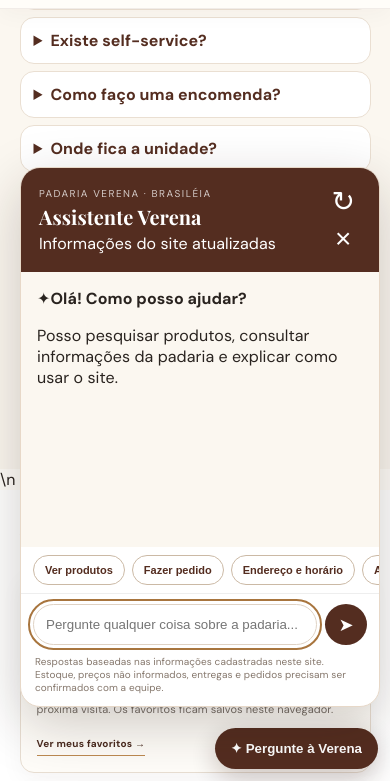
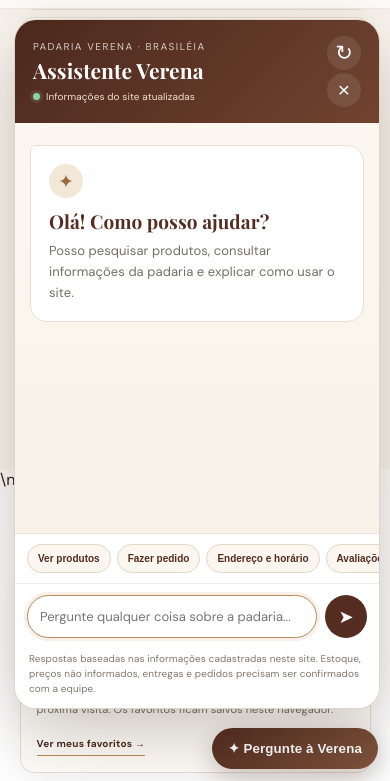
Before and after one commit to arturdiassilva09-prog/padaria-verena-brasileia, a plain HTML site: page index.html in a window 390 px wide. Both pictures are taken after a click on the button "Conversar com atendimento virtual". Shown: the part 3688-4469 px from the top of the page. Drawn offline with nearby package versions, Linux system fonts and the light colour scheme; no server answers.

Commit message:
Aprimorar visual e responsividade do assistente Verena

```diff
--- a/style.css
+++ b/style.css
@@ -558,3 +558,39 @@ body.products-only #cardapio{padding-top:34px;min-height:70vh}
 .catalog-page.active{background:#542d20;border-color:#542d20;color:#fff;box-shadow:0 5px 13px rgba(75,43,32,.14)}
 .catalog-pagination:empty{display:none}
 @media(max-width:650px){.catalog-pagination{gap:6px;margin-top:22px}.catalog-page{min-width:38px;height:38px;border-radius:9px}}
+
+
+/* Assistente Verena: interface de conversa ampliada e adaptável. */
+.virtual-assistant{right:22px;bottom:20px}
+.assistant-launcher{display:flex;align-items:center;gap:9px;padding:15px 21px;background:linear-gradient(135deg,#542d20,#80543c);letter-spacing:.01em}
+.assistant-panel{width:min(420px,calc(100vw - 28px));height:min(650px,calc(100dvh - 105px));border-radius:22px;border-color:#e3d3c2;box-shadow:0 22px 70px #25170f42}
+.assistant-head{min-height:78px;padding:16px 18px;background:linear-gradient(135deg,#4b281d,#70432f)}
+.assistant-head strong{font-size:21px}
+.assistant-online{display:flex;align-items:center;gap:6px;font-size:10px;color:#f0dfcd;margin-top:3px}
+.assistant-online i{width:7px;height:7px;border-radius:50%;background:#8bd6a0;display:inline-block;box-shadow:0 0 0 3px #8bd6a022}
+.assistant-head-actions{display:flex;align-items:center;gap:7px}
+.assistant-head-actions button{width:34px;height:34px;border-radius:50%;font-size:21px;background:#ffffff18;display:grid;place-items:center}
+.assistant-messages{padding:17px 15px;background:linear-gradient(180deg,#fbf7f0,#f8f2e9)}
+.assistant-welcome{margin:5px 0 18px;padding:18px;background:#fff;border:1px solid #eadfd2;border-radius:5px 17px 17px 17px;color:#51443b}
+.assistant-welcome>span{display:grid;place-items:center;width:34px;height:34px;margin-bottom:10px;border-radius:50%;background:#f3e7d8;color:#9b6a3d;font-size:19px}
+.assistant-welcome strong{display:block;color:#542d20;font:700 19px "Playfair Display",serif}
+.assistant-welcome p{font-size:13px;line-height:1.6;color:#766e67;margin:7px 0 0}
+.assistant-bubble{margin:0 0 12px;max-width:94%;box-shadow:0 2px 8px #38271908}
+.assistant-bubble.user{background:#eadac8;border-color:#dfc9b3;color:#493126}
+.assistant-typing{display:table;margin:0 0 12px;padding:10px 13px;border-radius:4px 14px 14px 14px;background:#fff;border:1px solid #eadfd2;color:#8a7564;font-size:12px;font-style:italic}
+.assistant-quick{padding:10px 12px;background:#fff;border-top:1px solid #eee6dd}
+.assistant-quick button{background:#fbf7f0;border-color:#e4d5c4;transition:background .15s,border-color .15s}
+.assistant-quick button:hover{background:#f0e3d4;border-color:#c9a984}
+.assistant-panel form{background:#fff;padding:11px 12px}
+.assistant-panel form input{font:13px "DM Sans",sans-serif;outline:none}
+.assistant-panel form input:focus{border-color:#b68a5e;box-shadow:0 0 0 3px #c58b4b20}
+.assistant-panel form button{flex:0 0 42px;cursor:pointer;transition:opacity .15s,transform .15s}
+.assistant-panel form button:disabled{opacity:.55;cursor:wait}
+.assistant-disclaimer{background:#fff;line-height:1.5;padding:2px 14px 12px}
+@media(max-width:600px){
+ .virtual-assistant{right:12px;bottom:12px}
+ .assistant-panel{width:min(420px,calc(100vw - 24px));height:min(690px,calc(100dvh - 92px));right:-2px;bottom:60px}
+ .assistant-launcher{padding:13px 16px}
+ .assistant-quick{gap:6px}
+ .assistant-quick button{font-size:10px;padding:8px 10px}
+}
```
